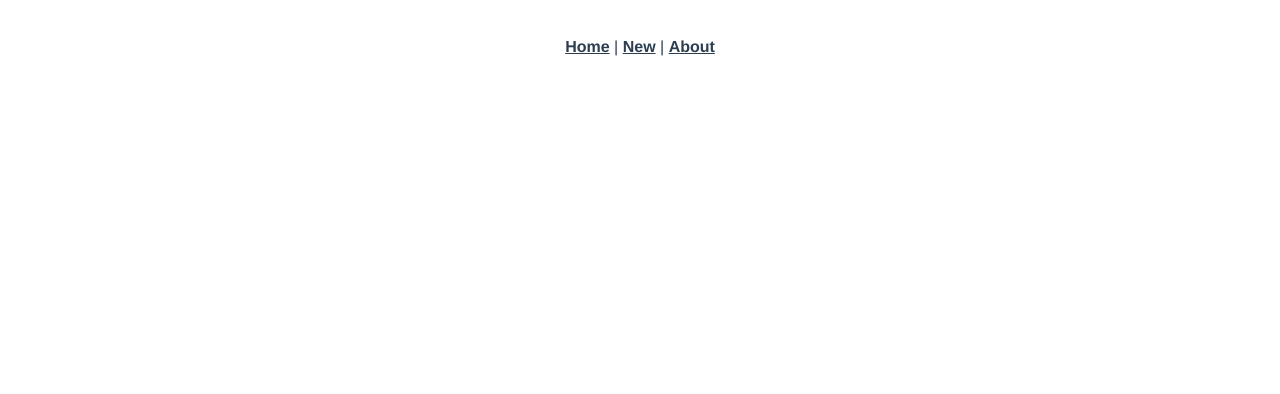
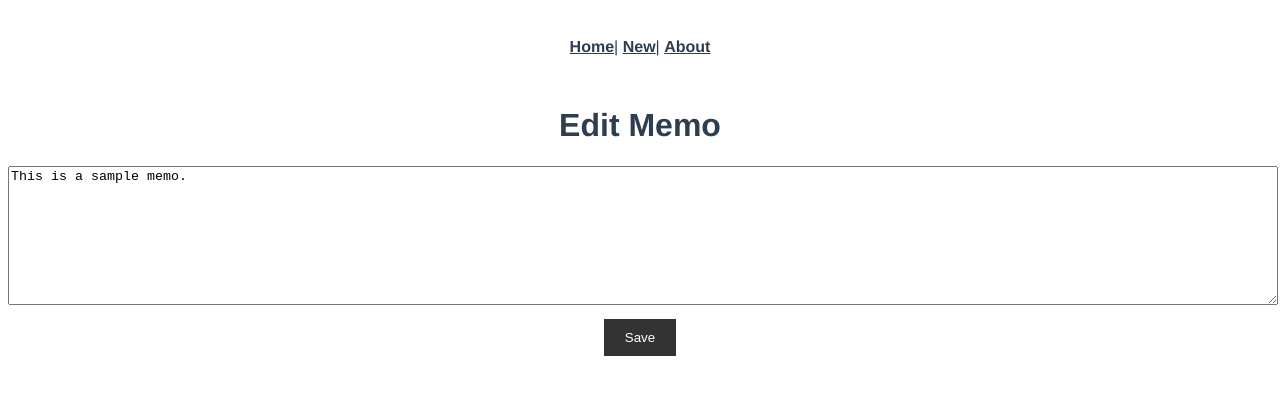
Before and after one commit to NaokiDohi/notepad-by-vue, a Vue app: page /edit/1 in a window 1280 px wide. Shown: the top 394 px of the page. Built offline with nearby package versions, Linux system fonts and the light colour scheme.

Commit message:
Edit.vue is created and style is fixed.

```diff
--- a/src/App.vue
+++ b/src/App.vue
@@ -1,8 +1,8 @@
 <template>
   <div id="app">
     <div id="nav">
-      <router-link to="/">Home</router-link> |
-      <router-link to="/new">New</router-link> |
+      <router-link to="/">Home</router-link>|
+      <router-link to="/new">New</router-link>|
       <router-link to="/about">About</router-link>
     </div>
     <router-view />
@@ -30,4 +30,16 @@
 #nav a.router-link-exact-active {
   color: #42b983;
 }
+
+textarea {
+  width: 100%;
+  height: 10em;
+}
+button {
+  border: 1px solid #333;
+  background-color: #333;
+  color: #fff;
+  padding: 10px 20px;
+  margin-top: 10px;
+}
 </style>
--- a/src/router/index.js
+++ b/src/router/index.js
@@ -24,6 +24,11 @@ const routes = [
     name: "New",
     component: () => import("../views/New.vue"),
   },
+  {
+    path: "/edit/:id",
+    name: "Edit",
+    component: () => import("../views/Edit.vue"),
+  },
 ];
 
 const router = new VueRouter({
--- /dev/null
+++ b/src/views/Edit.vue
@@ -0,0 +1,19 @@
+<template>
+  <div class="editor">
+    <h1>Edit Memo</h1>
+    <textarea name="memo" v-model="memo.body"></textarea>
+    <button>Save</button>
+  </div>
+</template>
+
+<script>
+export default {
+  name: "edit",
+  computed: {
+    memo: function () {
+      let id = this.$route.params["id"];
+      return this.$store.state.memos.find((memo) => memo.id == id);
+    },
+  },
+};
+</script>
--- a/src/views/New.vue
+++ b/src/views/New.vue
@@ -9,13 +9,13 @@
 <script>
 export default {
   name: "new",
-  data: function() {
+  data: function () {
     return {
       memoBody: "",
     };
   },
   methods: {
-    save: function() {
+    save: function () {
       this.$store.commit("save2", {
         body: this.memoBody,
       });
@@ -24,17 +24,3 @@ export default {
   },
 };
 </script>
-
-<style scoped>
-textarea {
-  width: 100%;
-  height: 10em;
-}
-button {
-  border: 1px solid #333;
-  background-color: #333;
-  color: #fff;
-  padding: 10px 20px;
-  margin-top: 10px;
-}
-</style>
```
